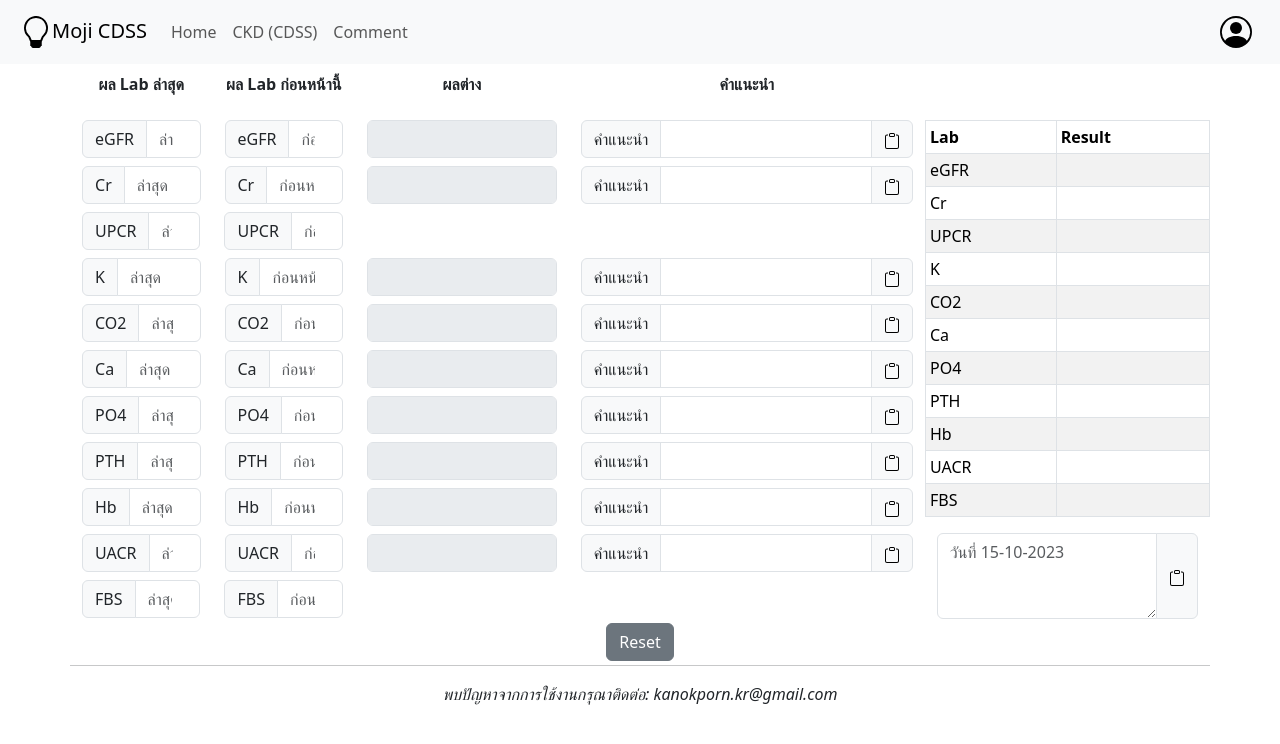
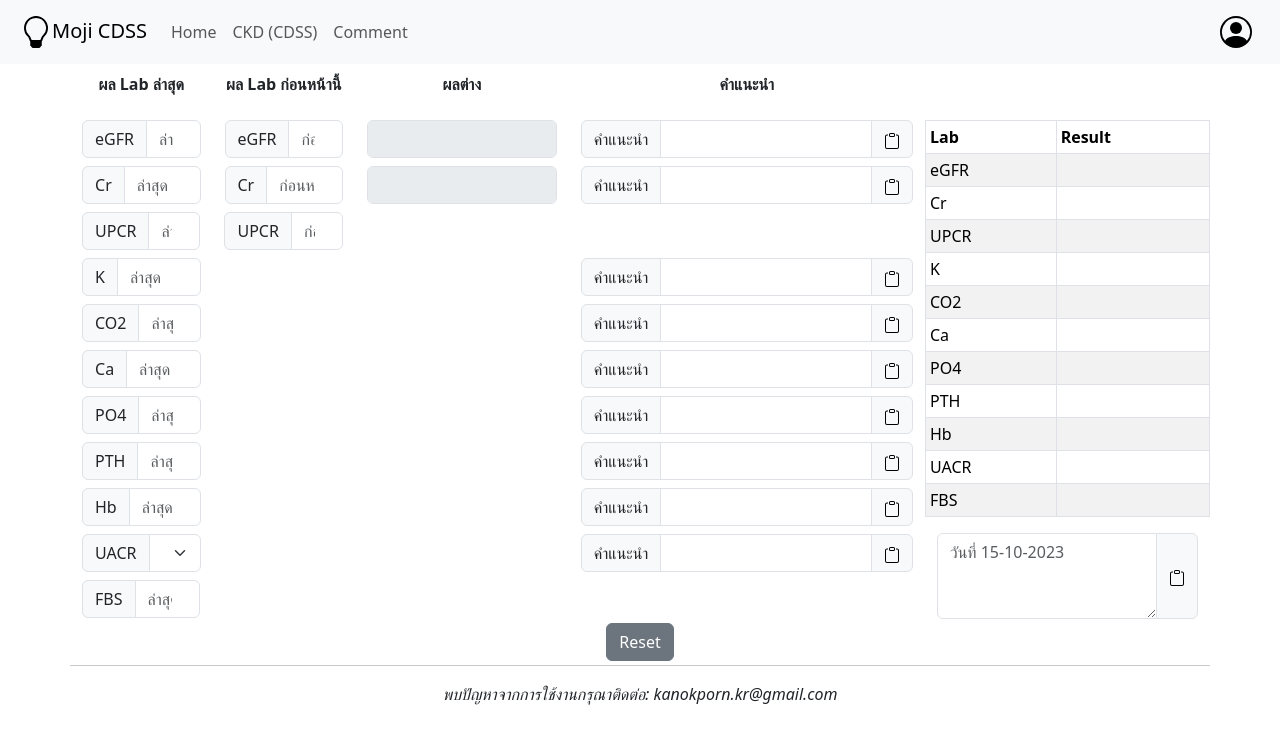
Before and after one commit to Wasin137/chana-ckd-next, a Next.js app: page /rec in a window 1280 px wide. Shown: the top 744 px of the page. Built offline with nearby package versions, Linux system fonts and the light colour scheme.

Commit message:
Test_on_production 1

```diff
--- a/app/rec/cal.js
+++ b/app/rec/cal.js
@@ -64,13 +64,8 @@ export default function Cal({lastcal, setLastcal, onSuggestionChange, fucal, set
                     </InputGroup>
                 </Col>
                 <Col xs={6} lg={2}>
-                    <InputGroup>
-                        <InputGroup.Text>Ca</InputGroup.Text>
-                        <Form.Control type='number' placeholder='ก่อนหน้า' id='prevcal' name='prevcal' onChange={InputPrevcal}/>
-                    </InputGroup>
                 </Col>
                 <Col xs={12} lg={3} className='py-1 py-lg-0'>
-                    <Form.Control type='text' placeholder={diffcal} id='diffcal' name='diffcal' readOnly disabled/>
                 </Col>
                 <Col xs={12} lg={5}>
                     <InputGroup>
--- a/app/rec/co2.js
+++ b/app/rec/co2.js
@@ -64,13 +64,8 @@ export default function Co2({lastco2, setLastco2, onSuggestionChange, fuco2, set
                     </InputGroup>
                 </Col>
                 <Col xs={6} lg={2}>
-                    <InputGroup>
-                        <InputGroup.Text>CO2</InputGroup.Text>
-                        <Form.Control type='number' placeholder='ก่อนหน้า' id='prevco2' name='prevco2' onChange={InputPrevco2}/>
-                    </InputGroup>
                 </Col>
                 <Col xs={12} lg={3} className='py-1 py-lg-0'>
-                    <Form.Control type='text' placeholder={diffco2} id='diffco2' name='diffco2' readOnly disabled/>
                 </Col>
                 <Col xs={12} lg={5}>
                     <InputGroup>
--- a/app/rec/fbs.js
+++ b/app/rec/fbs.js
@@ -22,10 +22,6 @@ export default function Fbs({ lastfbs, setLastfbs}) {
                     </InputGroup>
                 </Col>
                 <Col xs={6} lg={2}>
-                    <InputGroup>
-                        <InputGroup.Text>FBS</InputGroup.Text>
-                        <Form.Control type='number' placeholder='ก่อนหน้า' id='prevfbs' name='prevfbs' onChange={InputPrevfbs}/>
-                    </InputGroup>
                 </Col>
             </Row>
         </>
--- a/app/rec/hb.js
+++ b/app/rec/hb.js
@@ -64,13 +64,8 @@ export default function Hb({lasthb, setLasthb, onSuggestionChange, fuhb, setFuhb
                     </InputGroup>
                 </Col>
                 <Col xs={6} lg={2}>
-                    <InputGroup>
-                        <InputGroup.Text>Hb</InputGroup.Text>
-                        <Form.Control type='number' placeholder='ก่อนหน้า' id='prevhb' name='prevhb' onChange={InputPrevhb}/>
-                    </InputGroup>
                 </Col>
                 <Col xs={12} lg={3} className='py-1 py-lg-0'>
-                    <Form.Control type='text' placeholder={diffhb} id='diffhb' name='diffhb' readOnly disabled/>
                 </Col>
                 <Col xs={12} lg={5}>
                     <InputGroup>
--- a/app/rec/phos.js
+++ b/app/rec/phos.js
@@ -64,13 +64,8 @@ export default function Phos({lastphos, setLastphos, onSuggestionChange, fuphos,
                     </InputGroup>
                 </Col>
                 <Col xs={6} lg={2}>
-                    <InputGroup>
-                        <InputGroup.Text>PO4</InputGroup.Text>
-                        <Form.Control type='number' placeholder='ก่อนหน้า' id='prevphos' name='prevphos' onChange={InputPrevphos}/>
-                    </InputGroup>
                 </Col>
                 <Col xs={12} lg={3} className='py-1 py-lg-0'>
-                    <Form.Control type='text' placeholder={diffphos} id='diffphos' name='diffphos' readOnly disabled/>
                 </Col>
                 <Col xs={12} lg={5}>
                     <InputGroup>
--- a/app/rec/potassium.js
+++ b/app/rec/potassium.js
@@ -30,13 +30,29 @@ export default function Potassium({lastk, setLastk, onSuggestionChange, fuk, set
             }
         }
         if (lastk) {
-            if (lastk < 3.5) {
-                const rec = 'KCL Elixir'
+            if (lastk <2.5) {
+                const rec = 'ส่ง ER'
                 setsugk(rec)
                 onSuggestionChange(rec)
                 setFuk(1)
-            } else if (lastk > 5.5){
-                const rec = 'ลด ACEI/ARB'
+            } else if (lastk < 3) {
+                const rec = 'ส่ง EKG'
+                setsugk(rec)
+                onSuggestionChange(rec)
+                setFuk(1)
+            } else if (lastk < 3.5) {
+                const calrec = (3.5-lastk)/0.3
+                const rec = `KCL Elixir 30 ml po q 6-12hr x ${calrec.toFixed(2)}`
+                setsugk(rec)
+                onSuggestionChange(rec)
+                setFuk(1)
+            } else if (lastk > 6){
+                const rec = 'ส่ง ER'
+                setsugk(rec)
+                onSuggestionChange(rec)
+                setFuk(1)
+            } else if (lastk > 5){
+                const rec = 'ให้ Kalimate 15-30 g'
                 setsugk(rec)
                 onSuggestionChange(rec)
                 setFuk(1)
@@ -69,13 +85,8 @@ export default function Potassium({lastk, setLastk, onSuggestionChange, fuk, set
                     </InputGroup>
                 </Col>
                 <Col xs={6} lg={2}>
-                    <InputGroup>
-                        <InputGroup.Text>K</InputGroup.Text>
-                        <Form.Control type='number' placeholder='ก่อนหน้า' id='prevk' name='prevk' onChange={InputPrevk}/>
-                    </InputGroup>
                 </Col>
                 <Col xs={12} lg={3} className='py-1 py-lg-0'>
-                    <Form.Control type='text' placeholder={diffk} id='diffk' name='diffk' readOnly disabled/>
                 </Col>
                 <Col xs={12} lg={5}>
                     <InputGroup>
--- a/app/rec/pth.js
+++ b/app/rec/pth.js
@@ -64,13 +64,8 @@ export default function Pth({lastpth, setLastpth, onSuggestionChange, fupth, set
                     </InputGroup>
                 </Col>
                 <Col xs={6} lg={2}>
-                    <InputGroup>
-                        <InputGroup.Text>PTH</InputGroup.Text>
-                        <Form.Control type='number' placeholder='ก่อนหน้า' id='prevpth' name='prevpth' onChange={InputPrevpth}/>
-                    </InputGroup>
                 </Col>
                 <Col xs={12} lg={3} className='py-1 py-lg-0'>
-                    <Form.Control type='text' placeholder={diffpth} id='diffpth' name='diffpth' readOnly disabled/>
                 </Col>
                 <Col xs={12} lg={5}>
                     <InputGroup>
--- a/app/rec/uacr.js
+++ b/app/rec/uacr.js
@@ -30,7 +30,7 @@ export default function Uacr({lastuacr, setLastuacr, onSuggestionChange, fuuacr,
             }
         }
         if (lastuacr) {
-            if (lastuacr >= 30) {
+            if (lastuacr === '30-300' || lastuacr === '>300') {
                 const rec = "ให้/เพิ่ม ACEI/ARB"
                 setSuguacr(rec)
                 onSuggestionChange(rec)
@@ -60,17 +60,17 @@ export default function Uacr({lastuacr, setLastuacr, onSuggestionChange, fuuacr,
                 <Col xs={6} lg={2}>
                     <InputGroup>
                         <InputGroup.Text>UACR</InputGroup.Text>
-                        <Form.Control type='number' placeholder='ล่าสุด' id='lastuacr' name='lastuacr' onChange={InputLastuacr}/>
+                        <Form.Select aria-label='UACR' id='lastuacr' name='lastuacr' onChange={InputLastuacr}>
+                            <option></option>
+                            <option value="30">30</option>
+                            <option value="30-300">30-300</option>
+                            <option value=">300">&gt;300</option>
+                        </Form.Select>
                     </InputGroup>
                 </Col>
                 <Col xs={6} lg={2}>
-                    <InputGroup>
-                        <InputGroup.Text>UACR</InputGroup.Text>
-                        <Form.Control type='number' placeholder='ก่อนหน้า' id='prevuacr' name='prevuacr' onChange={InputPrevuacr}/>
-                    </InputGroup>
                 </Col>
                 <Col xs={12} lg={3} className='py-1 py-lg-0'>
-                    <Form.Control type='text' placeholder={diffuacr} id='diffuacr' name='diffuacr' readOnly disabled/>
                 </Col>
                 <Col xs={12} lg={5}>
                     <InputGroup>
```
